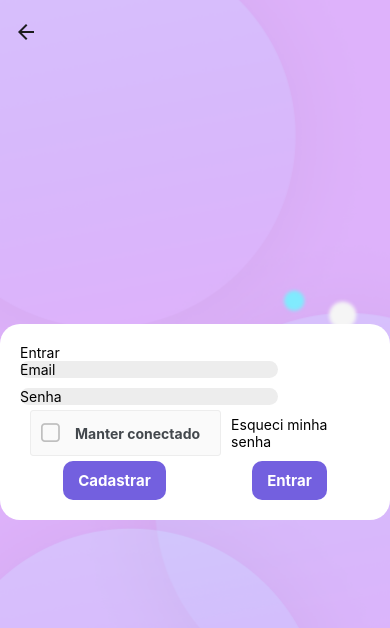
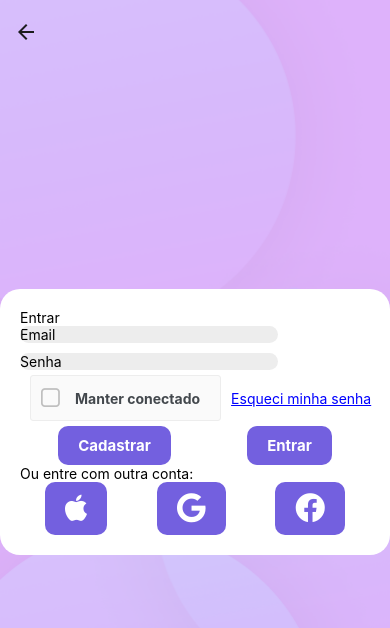
Before and after one commit to lucasshibata/AuMeowV2, a React Native app: screen /Login in a window 390 px wide. Shown: the top 628 px of the page. Built offline with nearby package versions, Linux system fonts and the light colour scheme.

Commit message:
mudanças na página de login mas ainda falta algumas coisas de estilização, mas a estrutura dela está completa

```diff
--- a/src/components/BtnComp.tsx
+++ b/src/components/BtnComp.tsx
@@ -17,7 +17,7 @@ const styles = StyleSheet.create({
         justifyContent:'center',
         padding:10,
         borderRadius:10,
-        paddingHorizontal:15
+        paddingHorizontal:20
     },
     btn_txt:{
         fontSize:15,
--- /dev/null
+++ b/src/components/OAuth2.tsx
@@ -0,0 +1,14 @@
+import React from "react";
+import { View } from "react-native";
+import BtnComp from "./BtnComp";
+import Icon from "react-native-vector-icons/FontAwesome5";
+
+export default ({navigation}:any)=>{
+    return(
+        <View style={{flexDirection:'row', justifyContent:'space-around'}}>
+            <BtnComp labelButton={<Icon name="apple" size={30} color="white"/>} onpress={()=>navigation.navigate('CreateUser')}/>
+            <BtnComp labelButton={<Icon name="google" size={30} color="white"/>}/>
+            <BtnComp labelButton={<Icon name="facebook" size={30} color="white"/>}/>
+        </View>
+    )
+}
--- a/src/routes/Routes.tsx
+++ b/src/routes/Routes.tsx
@@ -5,6 +5,7 @@ import CreateUser from "../screens/CreateUser";
 import CadastroDono from "../screens/CadastroDono";
 import CadastroPrestador from "../screens/CadastroPrestador";
 import Login from "../screens/Login";
+import RecoverPassword from "../screens/RecoverPassword";
 
 const Stack = createNativeStackNavigator()
 
@@ -28,6 +29,10 @@ export default ()=>{
                     name="Login"
                     component={Login}
                 />
+                <Stack.Screen options={{headerTransparent:true, title:''}}
+                    name="RecoverPassword"
+                    component={RecoverPassword}
+                />
 
             </Stack.Navigator>
         </NavigationContainer>
--- a/src/screens/Login.tsx
+++ b/src/screens/Login.tsx
@@ -1,9 +1,10 @@
 import React, {useState} from "react";
-import { Text, StyleSheet, TextInput, View } from "react-native";
+import { Text, StyleSheet, TextInput, View, TouchableOpacity } from "react-native";
 import BackGround from "../components/BackGround";
 import WhiteBox from "../components/WhiteBox";
 import { CheckBox } from 'react-native-elements';
 import BtnComp from "../components/BtnComp";
+import OAuth2 from "../components/OAuth2";
 
 
 export default function Login({navigation}:any){
@@ -14,12 +15,18 @@ export default function Login({navigation}:any){
 		<BackGround>
 			<WhiteBox>
 				<Text>Entrar</Text>
-				<Text>
-					{check1}
-				</Text>
-				<TextInput placeholder="Email" style={styles.txtInput} onChangeText={email => onChangeEmail(email)}/>
+				<TextInput
+					placeholder="Email"
+					style={styles.txtInput}
+					onChangeText={email => onChangeEmail(email)}
+				/>
 				<View style={{height:10}}/>
-				<TextInput placeholder="Senha"  style={styles.txtInput} secureTextEntry={true} onChangeText={password => onChangePass(password)}/>
+				<TextInput
+					placeholder="Senha"
+					style={styles.txtInput}
+					secureTextEntry={true}
+					onChangeText={password => onChangePass(password)}
+				/>
 				<View style={{flexDirection:'row', justifyContent:'space-between', alignItems:'center'}}>
 					<CheckBox
 						center
@@ -27,12 +34,16 @@ export default function Login({navigation}:any){
 						checked={check1}
 						onPress={() => setCheck1(!check1)}
 					/>
-					<Text>Esqueci minha senha</Text>
+					<TouchableOpacity onPress={()=>navigation.navigate('RecoverPassword')}>
+						<Text style={styles.txtRecover}>Esqueci minha senha</Text>
+					</TouchableOpacity>
 				</View>
 				<View style={{flexDirection:'row', justifyContent:'space-around'}}>
 					<BtnComp labelButton="Cadastrar"/>
 					<BtnComp labelButton="Entrar"/>
 				</View>
+				<Text>Ou entre com outra conta:</Text>
+				<OAuth2/>
 			</WhiteBox>
 		</BackGround>
 	)
@@ -51,5 +62,9 @@ const styles = StyleSheet.create({
 		backgroundColor:'#EDEDED',
 		width:258,
 		borderRadius:15
+	},
+	txtRecover:{
+		textDecorationLine:'underline',
+		color:'blue'
 	}
 })
--- /dev/null
+++ b/src/screens/RecoverPassword.tsx
@@ -0,0 +1,8 @@
+import React from "react";
+import { Text } from "react-native";
+
+export default ()=>{
+    return(
+        <Text>Esqueci minha senha</Text>
+    )
+}
```
Also changed, not shown: src/App.tsx (+5 -5 lines), src/screens/CreateUser.tsx (+7 -7 lines), 1 other file (tests, documents, lock files or other folders).
